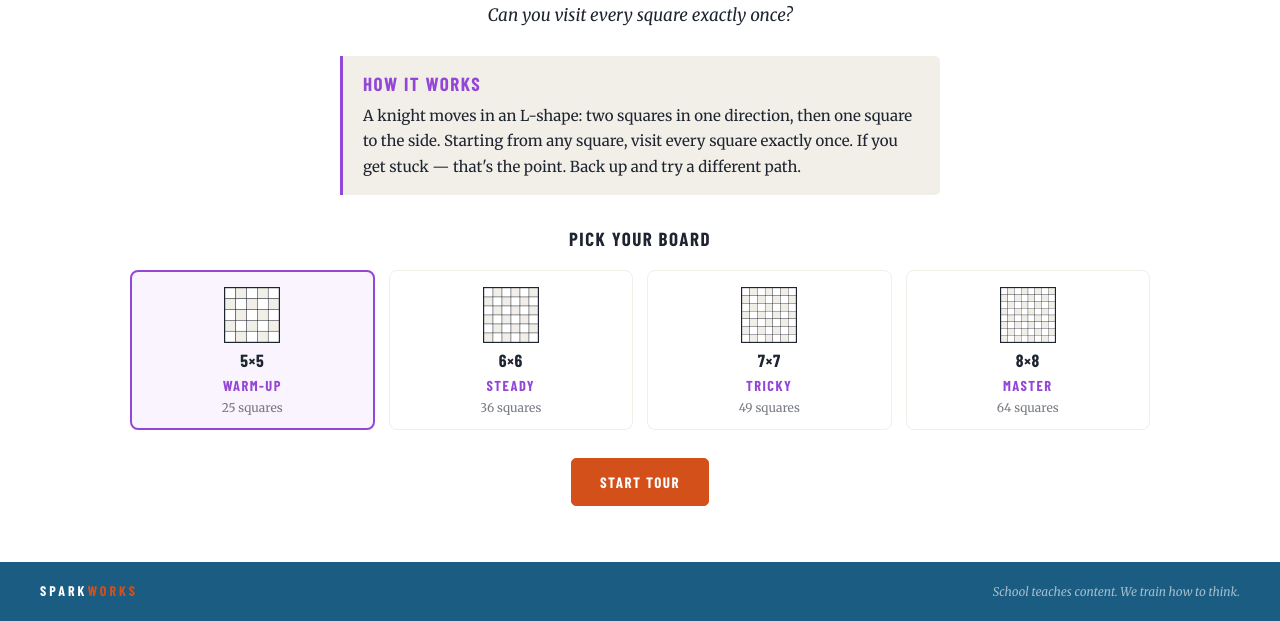
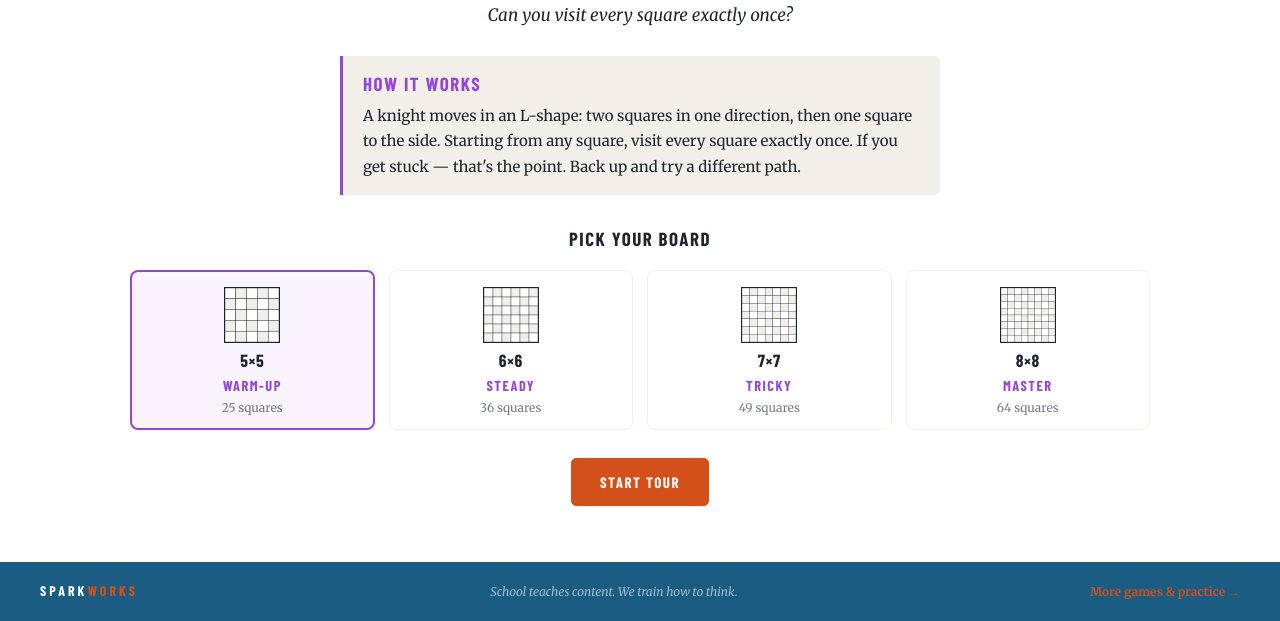
Before and after one commit to micbowers/knights_tour, a website built with Vite: page index.html in a window 1280 px wide. Shown: the part 290-911 px from the top of the page. Built offline with nearby package versions, Linux system fonts and the light colour scheme; some packages are replaced by stand-ins of ours; a web font is replaced by a local one.

Commit message:
Fix health endpoint service name and add practice cross-sell links
- api/health.js: service 'findthealien' -> 'knightstour' (scaffolding leftover).
- 'More games and practice' link on the home footer plus a done-screen
  CTA, pointing to https://www.sparkworks.kids/practice (new tab).
- .gitignore: add desktop.ini and Thumbs.db so Google-Drive / Windows
  artifacts can never be committed and break the Vercel build.

```diff
--- a/api/health.js
+++ b/api/health.js
@@ -1,7 +1,7 @@
 export default function handler(req, res) {
   res.status(200).json({
     ok: true,
-    service: 'findthealien',
+    service: 'knightstour',
     time: new Date().toISOString(),
   });
 }
--- a/src/styles/brand-atoms.css
+++ b/src/styles/brand-atoms.css
@@ -67,6 +67,13 @@ a.sw-mark-link:focus-visible {
   font-size: 12px;
   color: var(--sw-text-on-dark-muted);
 }
+.sw-foot-link {
+  font-family: var(--sw-body);
+  font-size: 12px;
+  font-weight: 700;
+  color: var(--sw-ember);
+}
+.sw-foot-link:hover { text-decoration: underline; opacity: 1; }
 
 /* ---------- PATTERN B — NUMBERED STEP PANEL ---------- */
 
--- a/src/ui/screens/home.js
+++ b/src/ui/screens/home.js
@@ -44,6 +44,7 @@ export function renderHome(root) {
         <span class="a">SPARK</span><span class="b">WORKS</span>
       </a>
       <div class="sw-foot-tag">School teaches content. We train how to think.</div>
+      <a class="sw-foot-link sw-mark-link" href="https://www.sparkworks.kids/practice" target="_blank" rel="noopener">More games &amp; practice &rarr;</a>
     </footer>
   `;
 
--- a/src/ui/screens/soloDone.js
+++ b/src/ui/screens/soloDone.js
@@ -62,6 +62,7 @@ export function renderDone(root) {
           </button>
           ${tour.size < 8 ? `<button id="same-btn" class="sw-btn" type="button">Same board again</button>` : ''}
           <button id="home-btn" class="sw-btn" type="button">Pick a different board</button>
+          <a class="sw-btn" href="https://www.sparkworks.kids/practice" target="_blank" rel="noopener">More games &amp; practice →</a>
         </div>
       </aside>
     </main>
```
Also changed, not shown: 1 other file.
